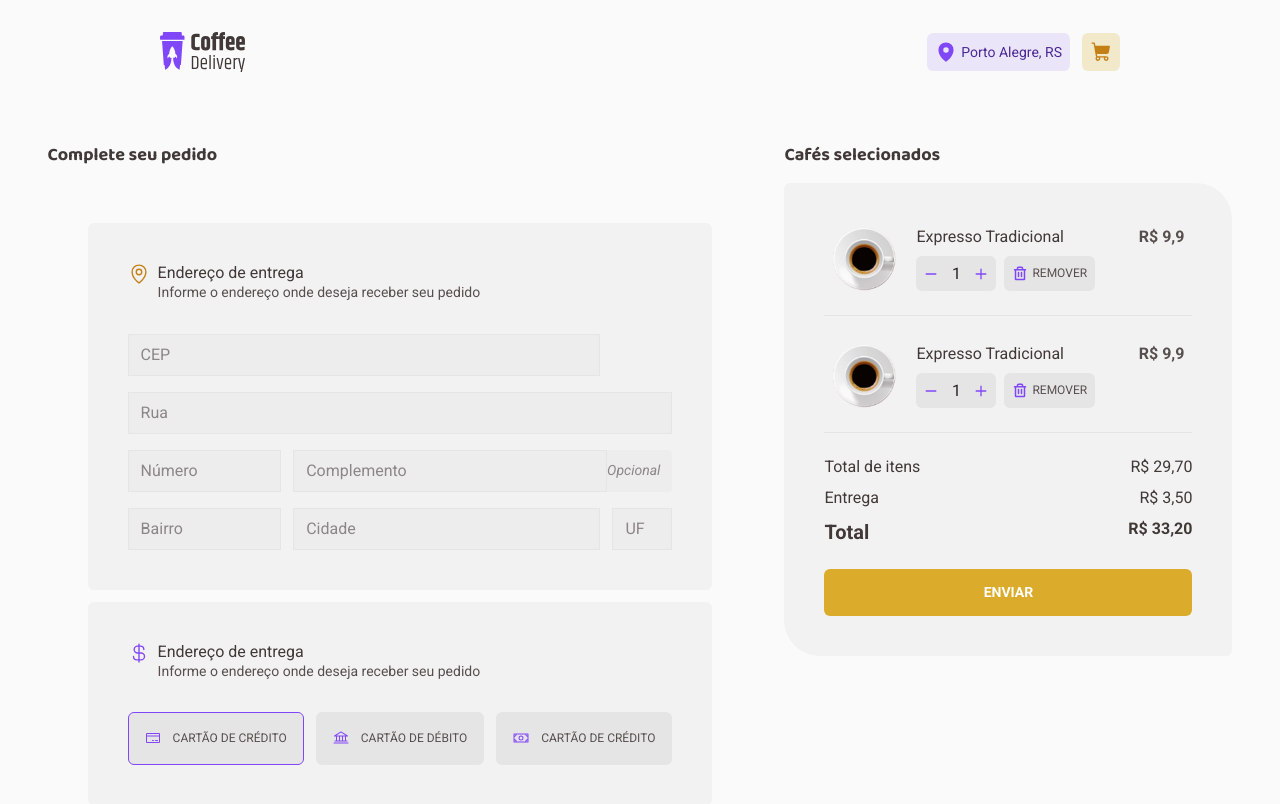
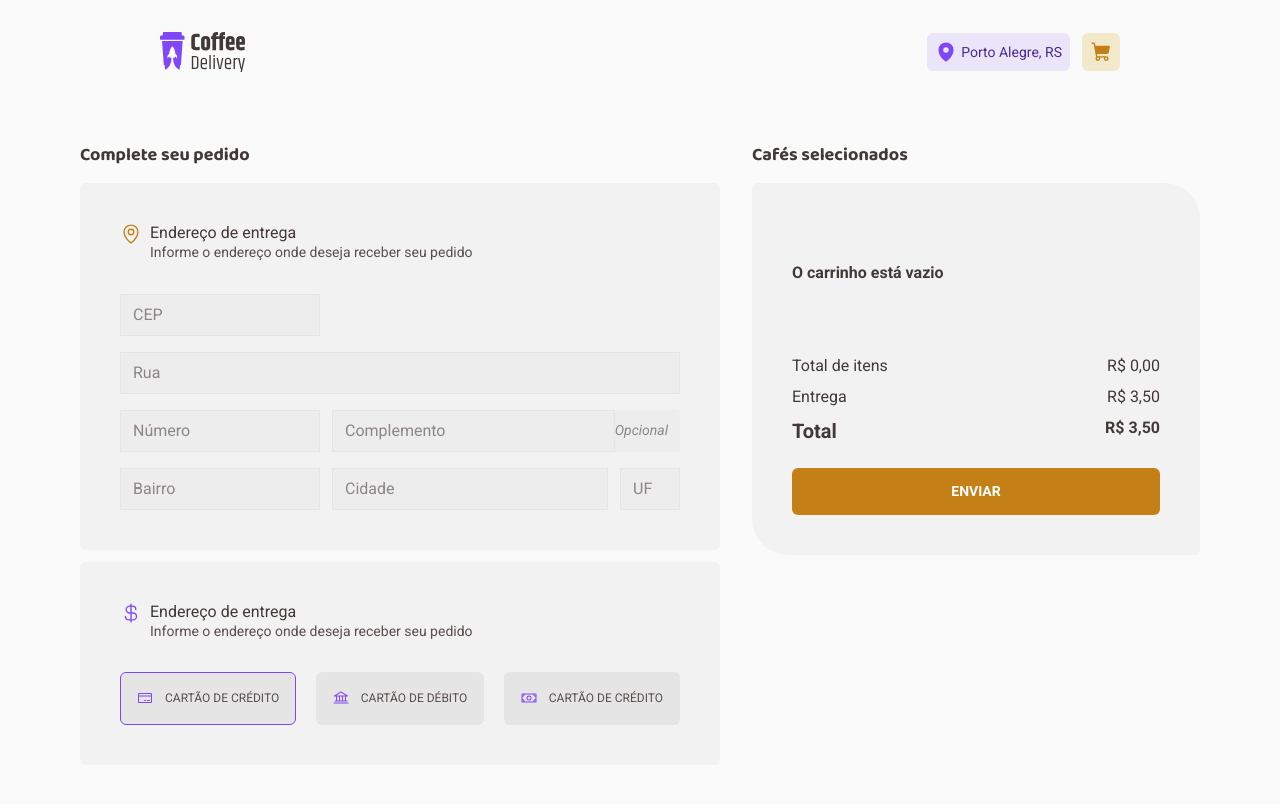
Before and after one commit to wander-alves/coffee-delivery, a React (Vite) app: page /checkout in a window 1280 px wide. Shown: the top 804 px of the page. Built offline with nearby package versions, Linux system fonts and the light colour scheme.

Commit message:
feat: add checkout form to project

```diff
--- a/eslint.config.js
+++ b/eslint.config.js
@@ -48,13 +48,14 @@ export default tseslint.config(
         "off"
       ],
        'jsx-a11y/alt-text': 'off',
+       "react-hooks/incompatible-library": "off",
       "prettier/prettier": [
         "error",
         {
           printWidth: 100,
           endOfLine: "auto",
           singleQuote: true
-        }
+        },
       ],
     },
   },
--- /dev/null
+++ b/src/components/checkout-order/index.tsx
@@ -0,0 +1,56 @@
+import { TrashIcon } from '@phosphor-icons/react';
+import { Button } from '../button';
+import { CartControls } from '../cart-controls';
+import {
+  CheckoutOrderItemContainer,
+  CheckoutOrderItemDetails,
+  CheckoutOrderItemDetailsControls,
+  CheckoutOrderItemDetailTitle,
+} from './styles';
+import { priceFormatter } from '../../utils/price-formatter';
+import { useContext } from 'react';
+import { CartContext } from '../../context/cart-context';
+
+interface CheckoutOrderProps {
+  id: string;
+  title: string;
+  price: number;
+  quantity: number;
+  imgUrl: string;
+}
+export function CheckoutOrder({ id, title, price, quantity, imgUrl }: CheckoutOrderProps) {
+  const { removeCartItem } = useContext(CartContext);
+  const formattedPrice = priceFormatter(price);
+
+  function handleRemoveFromCart() {
+    removeCartItem({
+      id,
+      title,
+      price,
+      quantity,
+      imgUrl,
+    });
+  }
+  return (
+    <CheckoutOrderItemContainer key={id}>
+      <CheckoutOrderItemDetails>
+        <img src={imgUrl} alt={title} />
+        <CheckoutOrderItemDetailTitle>
+          <h4>{title}</h4>
+          <CheckoutOrderItemDetailsControls>
+            <CartControls
+              quantity={quantity}
+              incrementQuantity={() => {}}
+              decrementQuantity={() => {}}
+            />
+            <Button variant="secondary" onClick={handleRemoveFromCart}>
+              <TrashIcon size={16} weight="bold" />
+              Remover
+            </Button>
+          </CheckoutOrderItemDetailsControls>
+        </CheckoutOrderItemDetailTitle>
+      </CheckoutOrderItemDetails>
+      <strong>R$ {formattedPrice}</strong>
+    </CheckoutOrderItemContainer>
+  );
+}
--- a/src/components/coffee-card/index.tsx
+++ b/src/components/coffee-card/index.tsx
@@ -11,6 +11,7 @@ import { CartControls } from '../cart-controls';
 import { Button } from '../button';
 import { useContext, useState } from 'react';
 import { CartContext } from '../../context/cart-context';
+import { priceFormatter } from '../../utils/price-formatter';
 
 export interface CoffeeProps {
   id: string;
@@ -27,8 +28,7 @@ export interface CoffeeProps {
 export function CoffeeCard({ id, title, description, price, imgUrl, ingredients }: CoffeeProps) {
   const { addCartItem } = useContext(CartContext);
   const [quantity, setQuantity] = useState(1);
-  const [dollar, cents] = String(price).split('.');
-  const formattedPrice = String(dollar).concat(',', cents.padEnd(2, '0'));
+  const formattedPrice = priceFormatter(price);
 
   function handleAddItem() {
     const cartItem = {
--- a/src/context/cart-context.tsx
+++ b/src/context/cart-context.tsx
@@ -3,6 +3,7 @@ import { cartReducer, type OrderItem } from './cart-reducer';
 
 interface CartContextProps {
   items: OrderItem[];
+  deliveryTax: number;
   ordersCount: number;
   addCartItem: (item: OrderItem) => void;
   removeCartItem: (item: OrderItem) => void;
@@ -17,6 +18,16 @@ interface CartContextProviderProps {
 export function CartContextProvider({ children }: CartContextProviderProps) {
   const [cartState, dispatch] = useReducer(cartReducer, {
     items: [],
+    orderInfo: {
+      zipcode: '',
+      address: '',
+      addressNumber: undefined,
+      addressInfo: '',
+      neighborhood: '',
+      city: '',
+      state: '',
+      paymentMethod: '',
+    },
     deliveryTax: 3.5,
   });
 
@@ -37,13 +48,14 @@ export function CartContextProvider({ children }: CartContextProviderProps) {
     });
   }
 
-  const { items } = cartState;
+  const { items, deliveryTax } = cartState;
   const ordersCount = items.length;
 
   return (
     <CartContext.Provider
       value={{
         items,
+        deliveryTax,
         ordersCount,
         addCartItem,
         removeCartItem,
--- a/src/pages/checkout/index.tsx
+++ b/src/pages/checkout/index.tsx
@@ -5,7 +5,6 @@ import {
   CurrencyDollarIcon,
   MapPinIcon,
   MoneyIcon,
-  TrashIcon,
 } from '@phosphor-icons/react';
 import z from 'zod';
 import { zodResolver } from '@hookform/resolvers/zod';
@@ -22,20 +21,20 @@ import {
   CheckoutInputPaymentMethodsContainer,
   CheckoutInputsContainer,
   CheckoutInputTitle,
-  CheckoutOrderItemContainer,
-  CheckoutOrderItemDetails,
-  CheckoutOrderItemDetailsControls,
-  CheckoutOrderItemDetailTitle,
   CheckoutOrderPriceContainer,
   CheckoutOrdersContainer,
+  EmptyCheckoutCart,
 } from './styles';
 import { Button } from '../../components/button';
-import { CartControls } from '../../components/cart-controls';
 
-import img from '../../assets/images/expresso.png';
+import { useContext } from 'react';
+import { CartContext } from '../../context/cart-context';
+import { CheckoutOrder } from '../../components/checkout-order';
+import { priceFormatter } from '../../utils/price-formatter';
+import { useNavigate } from 'react-router-dom';
 
 const checkoutFormSchema = z.object({
-  zipcode: z.string().min(3),
+  zipcode: z.string().min(8).max(9).regex(/\d{5}-?\d{3}/),
   address: z.string().min(3),
   addressNumber: z.number().min(1),
   addressInfo: z.string().min(3),
@@ -63,12 +62,21 @@ export function Checkout() {
   });
 
   const { handleSubmit, register, watch } = checkoutForm;
+  const navigate = useNavigate();
+
+  const { items, deliveryTax } = useContext(CartContext);
+  const formattedDeliveryTax = priceFormatter(deliveryTax);
+  const totalItemsPrice = items.reduce((prev, curr)=> prev + curr.price, 0.0);
+  const formattedTotalItemsPrice = priceFormatter(totalItemsPrice);
+  const totalPrice = totalItemsPrice + deliveryTax;
+  const formattedTotalPrice = priceFormatter(totalPrice);
 
   function handleAddItemToCart(data: CheckoutFormData) {
-    console.log(data);
+    console.log(data)
+    navigate('/success')
   }
+  const isButtonDisabled = items.length === 0;
 
-  // eslint-disable-next-line react-hooks/incompatible-library
   const selectedPaymentMethod = watch('paymentMethod');
   return (
     <CheckoutContainer onSubmit={handleSubmit(handleAddItemToCart)}>
@@ -206,60 +214,28 @@ export function Checkout() {
         <CheckoutFormFieldContainer>
           <h2>Cafés selecionados</h2>
           <CheckoutOrdersContainer>
-            <CheckoutOrderItemContainer>
-              <CheckoutOrderItemDetails>
-                <img src={img} alt="Café Expresso" />
-                <CheckoutOrderItemDetailTitle>
-                  <h4>Expresso Tradicional</h4>
-                  <CheckoutOrderItemDetailsControls>
-                    <CartControls
-                      quantity={1}
-                      incrementQuantity={() => {}}
-                      decrementQuantity={() => {}}
-                    />
-                    <Button variant="secondary">
-                      <TrashIcon size={16} weight="bold" />
-                      Remover
-                    </Button>
-                  </CheckoutOrderItemDetailsControls>
-                </CheckoutOrderItemDetailTitle>
-              </CheckoutOrderItemDetails>
-              <strong>R$ 9,9</strong>
-            </CheckoutOrderItemContainer>
-            <CheckoutOrderItemContainer>
-              <CheckoutOrderItemDetails>
-                <img src={img} alt="Café Expresso" />
-                <CheckoutOrderItemDetailTitle>
-                  <h4>Expresso Tradicional</h4>
-                  <CheckoutOrderItemDetailsControls>
-                    <CartControls
-                      quantity={1}
-                      incrementQuantity={() => {}}
-                      decrementQuantity={() => {}}
-                    />
-                    <Button variant="secondary">
-                      <TrashIcon size={16} weight="bold" />
-                      Remover
-                    </Button>
-                  </CheckoutOrderItemDetailsControls>
-                </CheckoutOrderItemDetailTitle>
-              </CheckoutOrderItemDetails>
-              <strong>R$ 9,9</strong>
-            </CheckoutOrderItemContainer>
+            {items.length > 0 ?
+            items.map((item)=> (
+              <CheckoutOrder
+                key={item.id} id={item.id} title={item.title} price={item.price} imgUrl={item.imgUrl} quantity={item.quantity} />
+            )) :
+            (<EmptyCheckoutCart><h4>O carrinho está vazio</h4></EmptyCheckoutCart>)
+            }
+
             <CheckoutOrderPriceContainer>
               <div>
                 Total de itens
-                <span>R$ 29,70</span>
+                <span>R$ {formattedTotalItemsPrice}</span>
               </div>
               <div>
                 Entrega
-                <span>R$ 3,50</span>
+                <span>R$ {formattedDeliveryTax}</span>
               </div>
               <h3>
-                Total <span>R$ 33,20</span>
+                Total <span>R$ {formattedTotalPrice}</span>
               </h3>
             </CheckoutOrderPriceContainer>
-            <Button variant="primary">enviar</Button>
+            <Button variant="primary" disabled={isButtonDisabled}>enviar</Button>
           </CheckoutOrdersContainer>
         </CheckoutFormFieldContainer>
       </CheckoutFormContainer>
--- a/src/pages/checkout/styles.ts
+++ b/src/pages/checkout/styles.ts
@@ -18,11 +18,7 @@ export const CheckoutFormFieldContainer = styled.div`
   }
 `;
 
-export const CheckoutFieldsetBase = styled.div`
-  padding: 4rem;
-`;
-
-export const CheckoutInputsContainer = styled(CheckoutFieldsetBase)`
+export const CheckoutInputsContainer = styled.div`
   min-width: 64rem;
   display: flex;
   flex-direction: column;
@@ -64,9 +60,9 @@ export const CheckoutInputAddressContainer = styled(CheckoutInputContainer)`
 export const CheckoutInputAddressFields = styled.div`
   width: 100%;
   display: grid;
-  grid-template-columns: 1fr 2fr 6rem;
+  grid-template-columns: 20rem 2fr 6rem;
   grid-template-areas:
-    'ZIPCODE ZIPCODE NONE'
+    'ZIPCODE NONE NONE'
     'STREET STREET STREET'
     'NUMBER ADDRESSINFO ADDRESSINFO'
     'NEIGHBORHOOD CITY STATE';
@@ -183,6 +179,7 @@ export const CheckoutInputPaymentMethod = styled.label`
     height: 1px;
     width: 1px;
     position: absolute;
+    z-index: -1;
   }
 
   &[data-selected='true'] {
@@ -203,43 +200,12 @@ export const CheckoutOrdersContainer = styled.div`
   border-bottom-left-radius: 36px;
   & > button {
     width: 100%;
+    &:disabled {
+      background-color: ${({ theme }) => theme.colors['yellow-dark']};
+      cursor: not-allowed;
+    }
   }
 `;
-
-export const CheckoutOrderItemContainer = styled.div`
-  padding: 0.4rem 0.8rem 2.4rem;
-  display: flex;
-  justify-content: space-between;
-
-  border-bottom: 1px solid ${({ theme }) => theme.colors['base-button']};
-
-  & > strong {
-    font: ${({ theme }) => theme.fonts['text-m-bold']};
-    color: ${({ theme }) => theme.colors['base-text']};
-  }
-`;
-
-export const CheckoutOrderItemDetails = styled.div`
-  display: flex;
-  gap: 2rem;
-  & > img {
-    width: 6.4rem;
-  }
-`;
-
-export const CheckoutOrderItemDetailTitle = styled.div`
-  & > h4 {
-    font: ${({ theme }) => theme.fonts['text-m']};
-    color: ${({ theme }) => theme.colors['base-subtitle']};
-    margin-bottom: 0.8rem;
-  }
-`;
-
-export const CheckoutOrderItemDetailsControls = styled.div`
-  display: flex;
-  gap: 0.8rem;
-`;
-
 export const CheckoutOrderPriceContainer = styled.div`
   display: flex;
   flex-direction: column;
@@ -256,3 +222,12 @@ export const CheckoutOrderPriceContainer = styled.div`
     color: ${({ theme }) => theme.colors['base-subtitle']};
   }
 `;
+
+export const EmptyCheckoutCart = styled.div`
+  padding-block: 4rem;
+  & > h4 {
+    font: ${({ theme }) => theme.fonts['text-m-bold']};
+    color: ${({ theme }) => theme.colors['base-subtitle']};
+    margin-bottom: 0.8rem;
+  }
+`;
--- /dev/null
+++ b/src/utils/price-formatter.ts
@@ -0,0 +1,5 @@
+export function priceFormatter(price: number) {
+  const [dollar, cents] = String(price.toFixed(2)).split('.');
+  const formattedPrice = String(dollar).concat(',', cents.padEnd(2, '0'));
+  return formattedPrice;
+}
```
Also changed, not shown: src/components/checkout-order/styles.ts (added, +35 -0 lines), src/context/cart-reducer.ts (+13 -0 lines).
